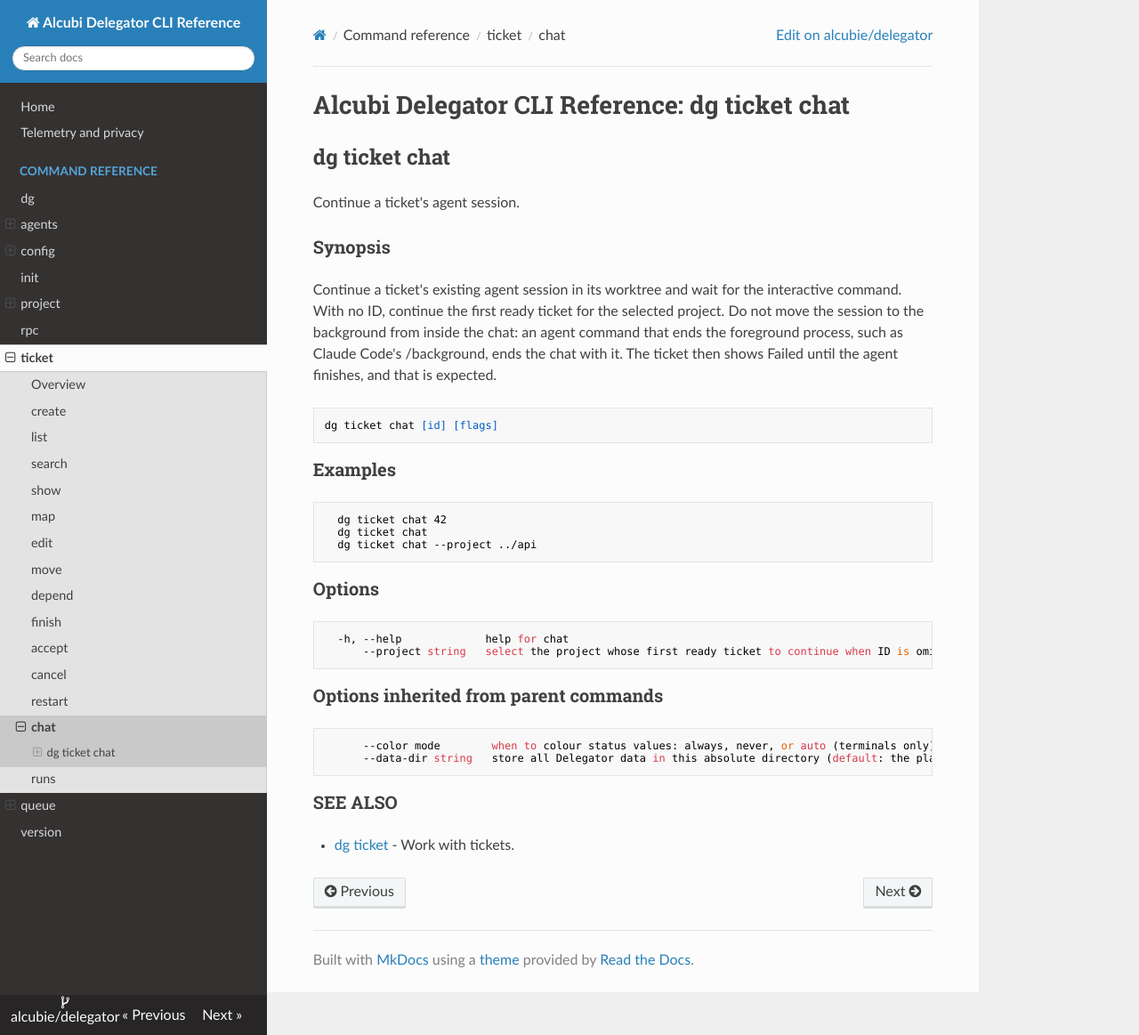
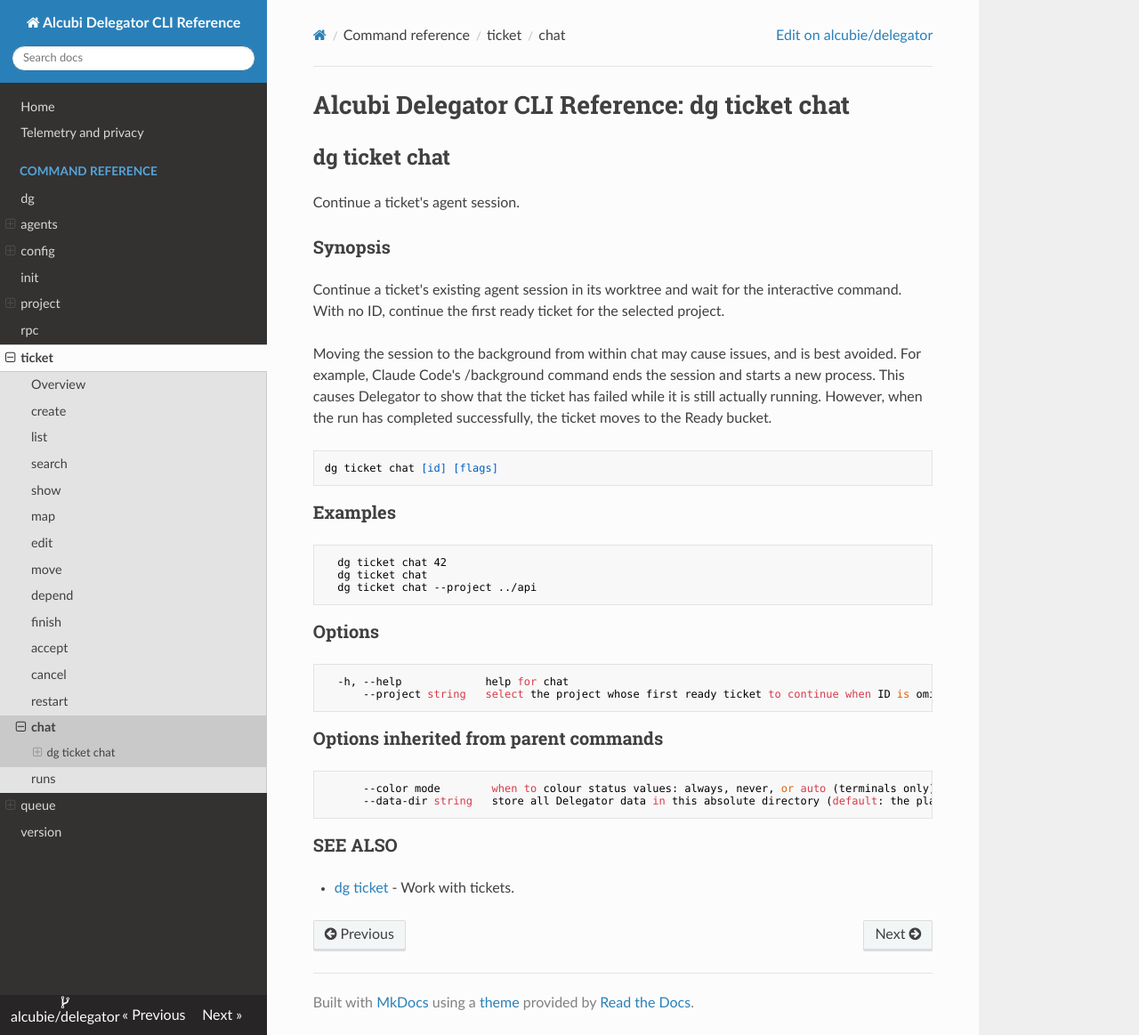
Before and after one commit to alcubie/delegator, an MkDocs documentation site: the page built from docs/public/reference/dg_ticket_chat.md, in a window 1280 px wide and 1163 px high. Shown: the whole window at 89% size. Built offline with MkDocs 1.6.1, drawn with Linux system fonts in a browser that asks for light colours; nearby versions of some CDN libraries.

Commit message:
Reword chat's backgrounding warning
The wording from 40aa5ba read oddly: it hung the consequence off a
colon and then stated the Failed status as a bare fact, so a reader met
"an agent command that ends the foreground process" before learning why
that mattered. Review asked for plainer sentences that lead with the
advice, give /background as an example of it, and finish on the ticket
reaching Ready, so the person knows the Failed status clears by itself.

The paragraph now sits after a blank line rather than running on from
the first one, which both the terminal help and the generated reference
page render as a paragraph break. Still no code change, so there is
nothing to test beyond make docs-check.

Ticket 455

````diff
--- a/docs/public/reference/dg_ticket_chat.md
+++ b/docs/public/reference/dg_ticket_chat.md
@@ -6,7 +6,9 @@
 
 ### Synopsis
 
-Continue a ticket's existing agent session in its worktree and wait for the interactive command. With no ID, continue the first ready ticket for the selected project. Do not move the session to the background from inside the chat: an agent command that ends the foreground process, such as Claude Code's /background, ends the chat with it. The ticket then shows Failed until the agent finishes, and that is expected.
+Continue a ticket's existing agent session in its worktree and wait for the interactive command. With no ID, continue the first ready ticket for the selected project.
+
+Moving the session to the background from within chat may cause issues, and is best avoided. For example, Claude Code's /background command ends the session and starts a new process. This causes Delegator to show that the ticket has failed while it is still actually running. However, when the run has completed successfully, the ticket moves to the Ready bucket.
 
 ```
 dg ticket chat [id] [flags]
````
Also changed, not shown: 1 other file.
